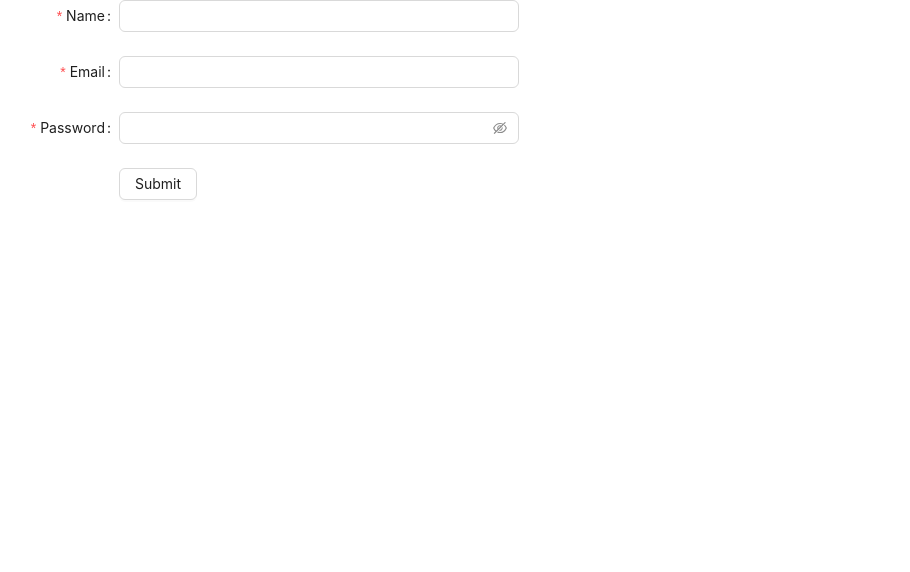
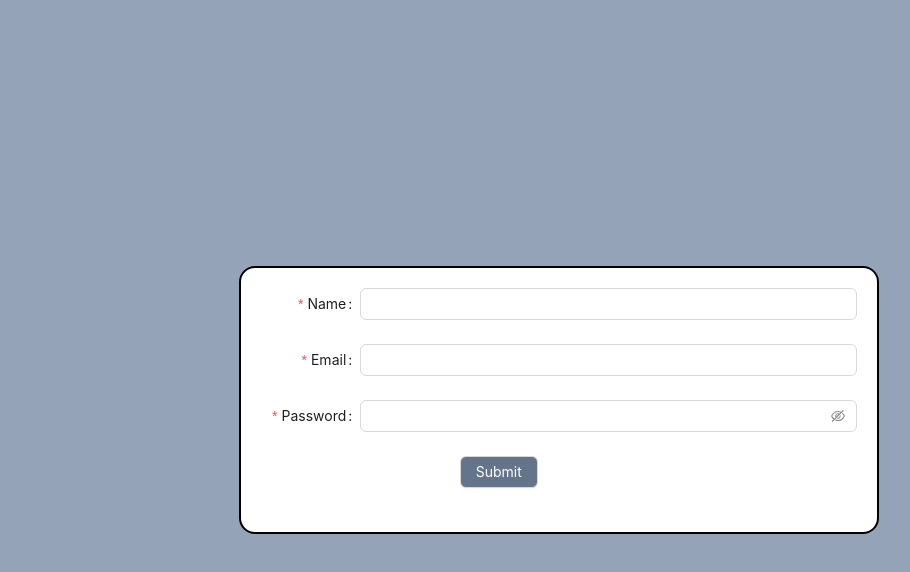
Before and after one commit to paulomarian0/to-do-list, a Next.js app in the folder frontend/: page /signin in a window 1280 px wide. Shown: the top 572 px of the page, without its empty margins (81-991 px from the left). Built offline with nearby package versions, Linux system fonts and the light colour scheme.

Commit message:
finishing project

```diff
--- a/frontend/src/pages/login.tsx
+++ b/frontend/src/pages/login.tsx
@@ -28,7 +28,7 @@ export default function Login() {
   return (
     <div className="bg-slate-500 h-screen	w-full flex justify-center items-center	">
       <form
-        className="h-2/4 w-2/4 bg-white flex flex-col text-center gap-5 p-5 rounded-lg"
+        className="h-2/4 w-2/4 bg-white flex flex-col text-center gap-5 p-5 rounded-lg rounded-2xl border-black	border-2"
         onSubmit={handleSubmit(onSubmit)}
       >
         <h3 className="flex justify-start">Login on app</h3>
@@ -38,7 +38,7 @@ export default function Login() {
             type="text"
             {...register("email")}
             name="email"
-            className="mb-7 rounded-3xl p-1.5 border-solid border-2 border-black "
+            className="mb-7 rounded-3xl p-1.5 border-solid border-2 border-black"
           />
           <label className="flex justify-start mb-1">Password</label>
           <input
@@ -53,7 +53,7 @@ export default function Login() {
           >Submit</button>
           <span>or<a
             className="underline decoration-1 text-slate-700 hover:text-red-600"
-            href="google.com"> sign up</a></span>
+            href="/signin"> sign up</a></span>
         </div>
       </form>
     </div>
--- a/frontend/src/pages/signin.tsx
+++ b/frontend/src/pages/signin.tsx
@@ -13,7 +13,7 @@ export default function SignIn() {
 
     createNewUser(values)
     .then(()=>{
-
+      notification.success({message: "New user created successfully!"})
       router.push('/')
     })
     .catch((error)=>{
@@ -23,18 +23,18 @@ export default function SignIn() {
   };
 
   return (
+<div className='bg-slate-400 h-screen	flex justify-center items-center'>
+
     <Form
       name="basic"
-      labelCol={{ span: 8 }}
-      wrapperCol={{ span: 16 }}
-      style={{ maxWidth: 600 }}
+      labelCol={{ span: 4 }}
       onFinish={onFinish}
-      autoComplete="off"
+      className="bg-white flex flex-col w-2/4 justify-center p-5 rounded-2xl border-black	border-2"
     >
       <Form.Item
         label="Name"
         name="name"
-        rules={[{ required: true, message: 'Please input your username!' }]}
+        rules={[{ required: true, message: 'Please input your name!' }]}
       >
         <Input />
       </Form.Item>
@@ -42,7 +42,7 @@ export default function SignIn() {
       <Form.Item
         label="Email"
         name="email"
-        rules={[{ required: true, message: 'Please input your username!' }]}
+        rules={[{ required: true, message: 'Please input your email!' }]}
       >
         <Input />
       </Form.Item>
@@ -56,10 +56,13 @@ export default function SignIn() {
       </Form.Item>
 
       <Form.Item wrapperCol={{ offset: 8, span: 16 }}>
-        <Button htmlType="submit">
+        <Button
+        className='bg-slate-500 text-white'
+        htmlType="submit">
           Submit
         </Button>
       </Form.Item>
     </Form>
+</div>
   )
 }
```
